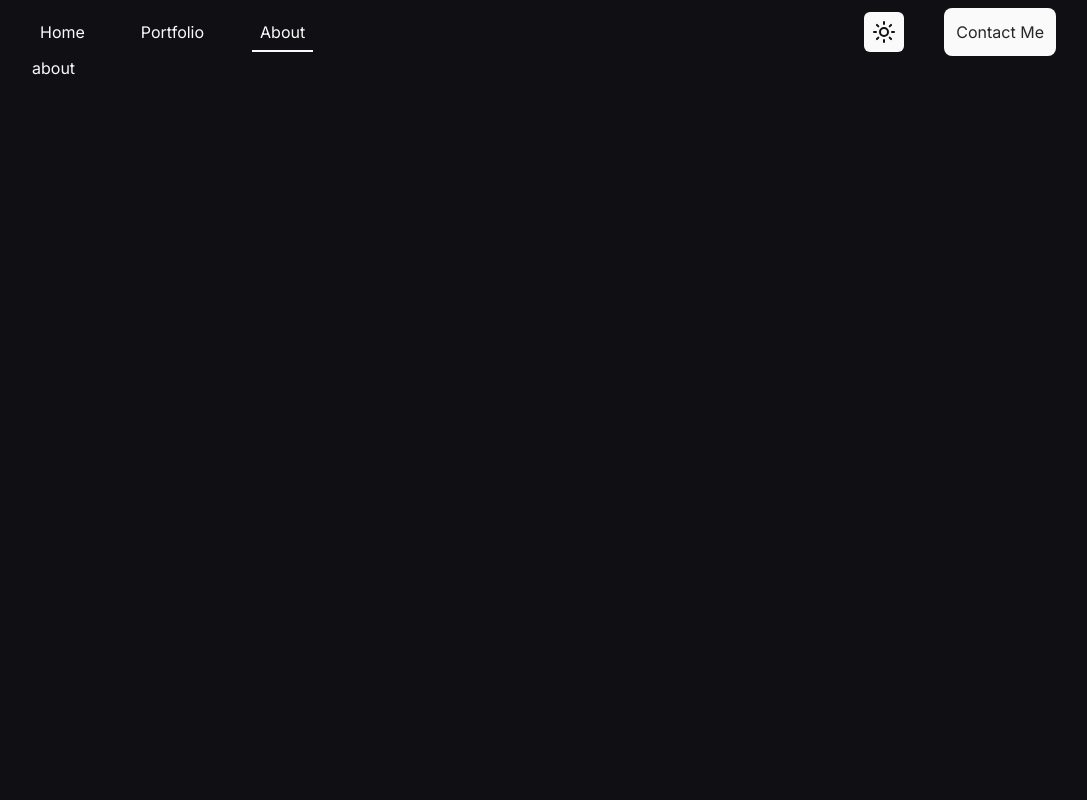
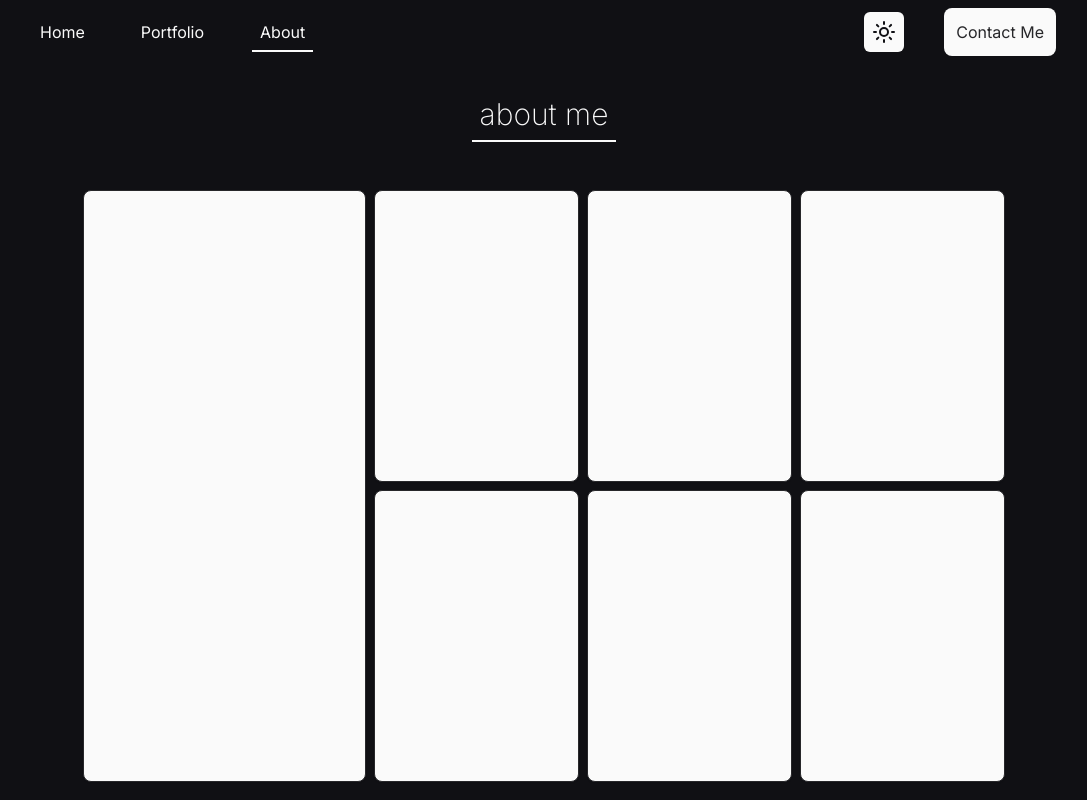
Before and after one commit to danny-zou18/portfolio-site, a Next.js app in the folder project/: page /about in a window 1280 px wide. Shown: the whole page, without its empty margins (96-1183 px from the left). Built offline with nearby package versions, Linux system fonts and the light colour scheme.

Commit message:
got layout of about page done

```diff
--- a/project/src/app/about/page.tsx
+++ b/project/src/app/about/page.tsx
@@ -1,11 +1,28 @@
-"use client"
+"use client";
 
-const AboutPage = () => {
-    return (
-        <div className="w-[80%] mx-auto">
-            about
+import React from "react";
+
+import MainCard from "@/components/about/MainCard";
+import Cards from "@/components/about/Cards";
+
+const AboutPage: React.FC = () => {
+  return (
+    <div className=" w-[80%] mx-auto">
+      <div className="flex justify-center mt-8 mb-12">
+        <h1 className="text-3xl font-[200] text-primary border-b-2 border-primary p-2">
+          about me
+        </h1>
+      </div>
+      <div className="flex gap-2 w-[90%] h-[37rem] mt-10 mx-auto">
+        <MainCard />
+        <div className="grid grid-cols-3 grid-rows-2 gap-2 w-[69%]">
+            {Array.from({ length: 6 }).map((_, index) => (
+                <Cards key={index} />
+            ))}
         </div>
-    )
-}
+      </div>
+    </div>
+  );
+};
 
 export default AboutPage;
--- /dev/null
+++ b/project/src/components/about/Cards.tsx
@@ -0,0 +1,25 @@
+"use client";
+
+import React from "react";
+import { motion } from "framer-motion";
+
+import { Card, CardContent } from "@/components/ui/card";
+
+const Cards: React.FC = () => {
+  return (
+    <motion.div
+      className="w-full h-full"
+      initial={{ opacity: 0 }}
+      whileInView={{ opacity: 1 }}
+      viewport={{ once: true }}
+    >
+      <Card className="h-full">
+        <CardContent className="text-background">
+
+        </CardContent>
+      </Card>
+    </motion.div>
+  );
+};
+
+export default Cards
--- /dev/null
+++ b/project/src/components/about/MainCard.tsx
@@ -0,0 +1,25 @@
+"use client";
+
+import React from "react";
+import { motion } from "framer-motion";
+
+import { Card, CardContent } from "@/components/ui/card";
+
+const MainCard: React.FC = () => {
+  return (
+    <motion.div
+      className="w-[31%] h-full"
+      initial={{ opacity: 0 }}
+      whileInView={{ opacity: 1 }}
+      viewport={{ once: true }}
+    >
+        <Card className="h-full">
+            <CardContent className="h-full text-background">
+
+            </CardContent>
+        </Card>
+    </motion.div>
+  );
+};
+
+export default MainCard;
--- a/project/src/components/portfolio/FeaturedProjects.tsx
+++ b/project/src/components/portfolio/FeaturedProjects.tsx
@@ -132,9 +132,11 @@ const FeaturedProjects: React.FC = () => {
             layoutId={`card-container-${project.id}`}
             onClick={() => setSelectedId(project.id)}
             key={project.id}
-            initial={{ scale: 1 }}
+            initial={{ scale: 1, opacity: 0 }}
             animate={{ scale: selectedId === project.id ? 1.1 : 1 }} // Increase scale on selected card
-            transition={{ duration: 0.3 }}
+            whileInView={{opacity: 1}}
+            transition={{ duration: .3 }}
+            viewport={{ once: true }}
           >
             <div className="card-content">
               <motion.div className="flex flex-row justify-between  ">
--- a/project/src/components/portfolio/timeline/TimelineItem.tsx
+++ b/project/src/components/portfolio/timeline/TimelineItem.tsx
@@ -1,4 +1,8 @@
+"use client"
+
 import "./Timeline.css";
+
+import {motion} from 'framer-motion'
 
 function LightenDarkenColor(col: string,amt: number) {
     var usePound = false;
@@ -47,10 +51,14 @@ interface TimelineItemProp {
 
 const TimelineItem: React.FC<TimelineItemProp> = ({ data }) => {
   return (
-    <div
+    <motion.div
       className="
       timeline-item text-background
     "
+    initial={{ opacity: 0 }}
+    whileInView={{ opacity: 1 }}
+    transition={{ duration: 0.5 }}
+    viewport={{ once: true }}
     >
       <div className="timeline-item-content relative bg-card">
         <span
@@ -88,7 +96,7 @@ const TimelineItem: React.FC<TimelineItemProp> = ({ data }) => {
         )}
         <span className="circle" />
       </div>
-    </div>
+    </motion.div>
   );
 };
 
```
